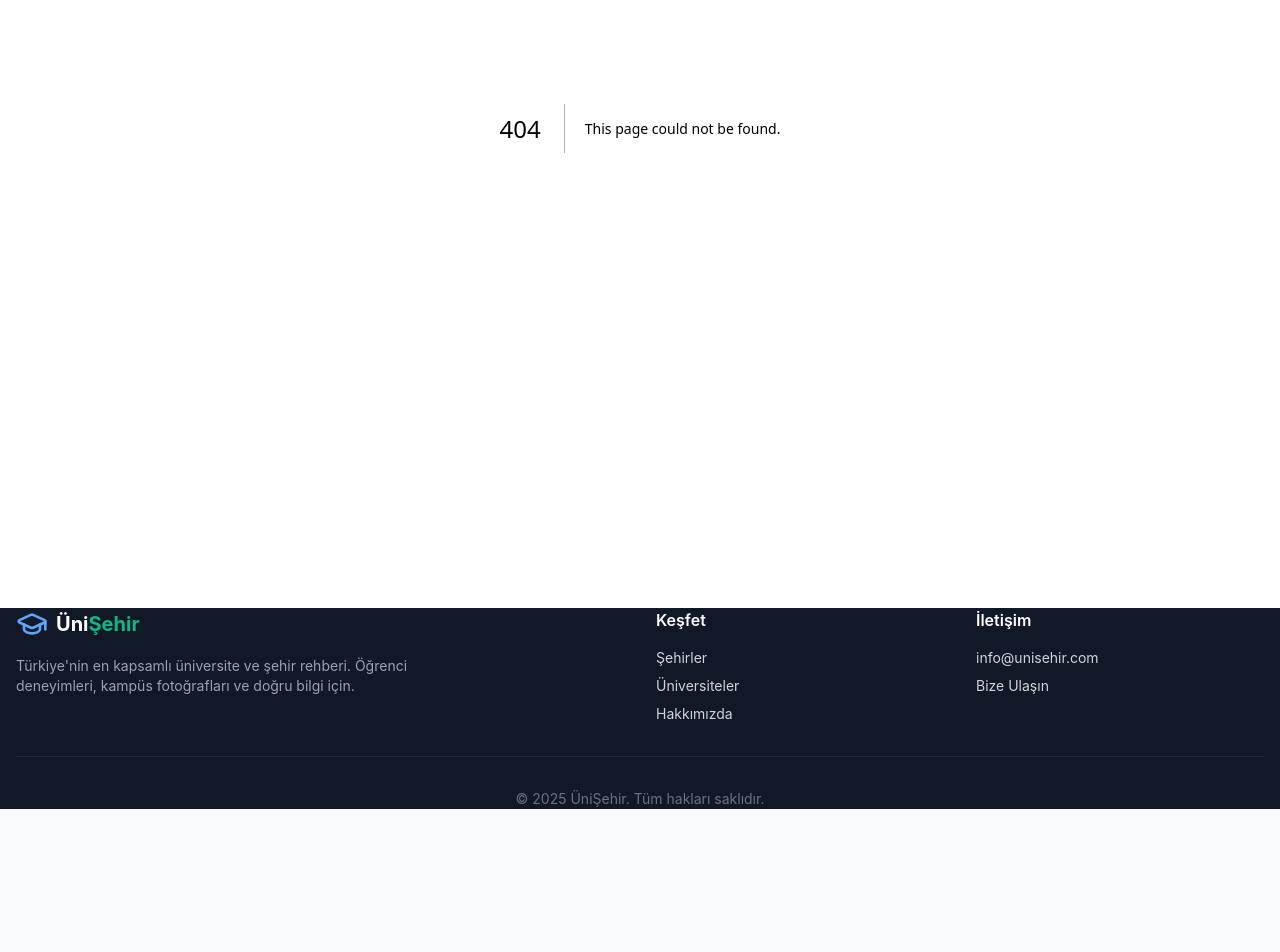
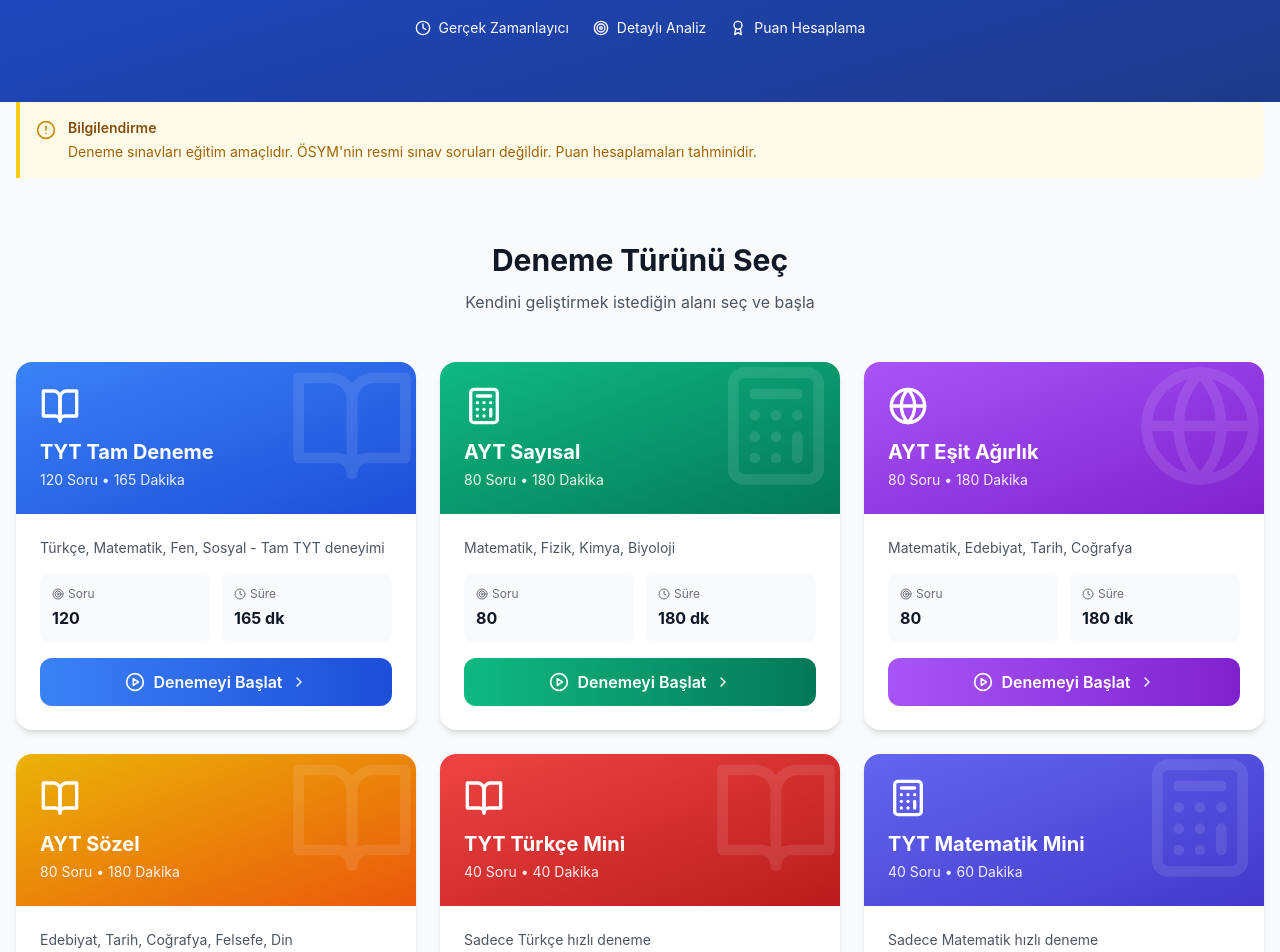
Before and after one commit to burakucnn52-lab/unisehir, a Next.js app: page /deneme-sinavi in a window 1280 px wide. Before the commit this address had no page. Shown: the part 380-1332 px from the top of the page. Before the commit the page ends 1189 px from the top, so only its background shows below. Built offline with nearby package versions, Linux system fonts and the light colour scheme.

Commit message:
Create page.tsx

```diff
--- /dev/null
+++ b/src/app/deneme-sinavi/page.tsx
@@ -0,0 +1,236 @@
+'use client'
+
+import Link from 'next/link'
+import { Clock, BookOpen, Calculator, Beaker, Globe, Target, ChevronRight, PlayCircle, Award, AlertCircle } from 'lucide-react'
+
+export default function DenemeSinaviPage() {
+  const denemeler = [
+    {
+      id: 'tyt-tam',
+      title: 'TYT Tam Deneme',
+      subtitle: '120 Soru • 165 Dakika',
+      description: 'Türkçe, Matematik, Fen, Sosyal - Tam TYT deneyimi',
+      duration: 165,
+      questions: 120,
+      icon: BookOpen,
+      color: 'primary',
+      gradient: 'from-blue-500 to-blue-700',
+    },
+    {
+      id: 'ayt-sayisal',
+      title: 'AYT Sayısal',
+      subtitle: '80 Soru • 180 Dakika',
+      description: 'Matematik, Fizik, Kimya, Biyoloji',
+      duration: 180,
+      questions: 80,
+      icon: Calculator,
+      color: 'accent',
+      gradient: 'from-emerald-500 to-emerald-700',
+    },
+    {
+      id: 'ayt-esit-agirlik',
+      title: 'AYT Eşit Ağırlık',
+      subtitle: '80 Soru • 180 Dakika',
+      description: 'Matematik, Edebiyat, Tarih, Coğrafya',
+      duration: 180,
+      questions: 80,
+      icon: Globe,
+      color: 'purple',
+      gradient: 'from-purple-500 to-purple-700',
+    },
+    {
+      id: 'ayt-sozel',
+      title: 'AYT Sözel',
+      subtitle: '80 Soru • 180 Dakika',
+      description: 'Edebiyat, Tarih, Coğrafya, Felsefe, Din',
+      duration: 180,
+      questions: 80,
+      icon: BookOpen,
+      color: 'yellow',
+      gradient: 'from-yellow-500 to-orange-600',
+    },
+    {
+      id: 'tyt-turkce',
+      title: 'TYT Türkçe Mini',
+      subtitle: '40 Soru • 40 Dakika',
+      description: 'Sadece Türkçe hızlı deneme',
+      duration: 40,
+      questions: 40,
+      icon: BookOpen,
+      color: 'red',
+      gradient: 'from-red-500 to-red-700',
+    },
+    {
+      id: 'tyt-matematik',
+      title: 'TYT Matematik Mini',
+      subtitle: '40 Soru • 60 Dakika',
+      description: 'Sadece Matematik hızlı deneme',
+      duration: 60,
+      questions: 40,
+      icon: Calculator,
+      color: 'indigo',
+      gradient: 'from-indigo-500 to-indigo-700',
+    },
+  ]
+
+  return (
+    <div className="min-h-screen bg-gray-50">
+      {/* Hero */}
+      <section className="bg-gradient-to-br from-primary-700 to-primary-900 text-white py-16">
+        <div className="container-custom">
+          <div className="max-w-3xl mx-auto text-center">
+            <div className="inline-flex items-center gap-2 bg-white/10 backdrop-blur-sm border border-white/20 rounded-full px-4 py-2 mb-6">
+              <Target className="w-4 h-4 text-accent-400" />
+              <span className="text-sm font-medium">Gerçek Sınav Deneyimi</span>
+            </div>
+            <h1 className="text-4xl md:text-6xl font-bold mb-4">
+              Deneme Sınavı Modu
+            </h1>
+            <p className="text-xl text-primary-100 mb-8">
+              Gerçek sınav ortamında kendini test et. Zamanlayıcı, cevap kağıdı ve detaylı analiz.
+            </p>
+            <div className="flex flex-wrap items-center justify-center gap-6 text-sm">
+              <div className="flex items-center gap-2">
+                <Clock className="w-4 h-4 text-accent-400" />
+                <span>Gerçek Zamanlayıcı</span>
+              </div>
+              <div className="flex items-center gap-2">
+                <Target className="w-4 h-4 text-accent-400" />
+                <span>Detaylı Analiz</span>
+              </div>
+              <div className="flex items-center gap-2">
+                <Award className="w-4 h-4 text-accent-400" />
+                <span>Puan Hesaplama</span>
+              </div>
+            </div>
+          </div>
+        </div>
+      </section>
+
+      {/* Uyarı Kutusu */}
+      <div className="container-custom mt-8">
+        <div className="bg-yellow-50 border-l-4 border-yellow-400 p-4 rounded-r-lg flex items-start gap-3">
+          <AlertCircle className="w-5 h-5 text-yellow-600 flex-shrink-0 mt-0.5" />
+          <div className="text-sm">
+            <p className="font-semibold text-yellow-800 mb-1">Bilgilendirme</p>
+            <p className="text-yellow-700">
+              Deneme sınavları eğitim amaçlıdır. ÖSYM'nin resmi sınav soruları değildir.
+              Puan hesaplamaları tahminidir.
+            </p>
+          </div>
+        </div>
+      </div>
+
+      {/* Deneme Kartları */}
+      <section className="py-16">
+        <div className="container-custom">
+          <div className="text-center mb-12">
+            <h2 className="text-3xl font-bold text-gray-900 mb-3">
+              Deneme Türünü Seç
+            </h2>
+            <p className="text-gray-600">
+              Kendini geliştirmek istediğin alanı seç ve başla
+            </p>
+          </div>
+
+          <div className="grid grid-cols-1 md:grid-cols-2 lg:grid-cols-3 gap-6">
+            {denemeler.map((deneme) => (
+              <div
+                key={deneme.id}
+                className="bg-white rounded-2xl shadow-md hover:shadow-2xl transition-all hover:-translate-y-1 overflow-hidden group"
+              >
+                {/* Kart Üstü */}
+                <div className={`bg-gradient-to-br ${deneme.gradient} p-6 text-white relative overflow-hidden`}>
+                  <div className="absolute top-0 right-0 opacity-10">
+                    <deneme.icon className="w-32 h-32" />
+                  </div>
+                  <div className="relative z-10">
+                    <deneme.icon className="w-10 h-10 mb-3" />
+                    <h3 className="text-xl font-bold mb-1">{deneme.title}</h3>
+                    <p className="text-sm opacity-90">{deneme.subtitle}</p>
+                  </div>
+                </div>
+
+                {/* Kart İçi */}
+                <div className="p-6">
+                  <p className="text-gray-600 text-sm mb-4">
+                    {deneme.description}
+                  </p>
+
+                  <div className="grid grid-cols-2 gap-3 mb-4">
+                    <div className="bg-gray-50 rounded-lg p-3">
+                      <div className="flex items-center gap-1 text-gray-500 text-xs mb-1">
+                        <Target className="w-3 h-3" />
+                        Soru
+                      </div>
+                      <div className="font-bold text-gray-900">{deneme.questions}</div>
+                    </div>
+                    <div className="bg-gray-50 rounded-lg p-3">
+                      <div className="flex items-center gap-1 text-gray-500 text-xs mb-1">
+                        <Clock className="w-3 h-3" />
+                        Süre
+                      </div>
+                      <div className="font-bold text-gray-900">{deneme.duration} dk</div>
+                    </div>
+                  </div>
+
+                  <Link
+                    href={`/deneme-sinavi/${deneme.id}`}
+                    className={`w-full bg-gradient-to-r ${deneme.gradient} text-white py-3 rounded-xl font-semibold flex items-center justify-center gap-2 hover:shadow-lg transition-all group-hover:scale-105`}
+                  >
+                    <PlayCircle className="w-5 h-5" />
+                    Denemeyi Başlat
+                    <ChevronRight className="w-4 h-4" />
+                  </Link>
+                </div>
+              </div>
+            ))}
+          </div>
+        </div>
+      </section>
+
+      {/* Özellikler */}
+      <section className="py-16 bg-white">
+        <div className="container-custom">
+          <div className="text-center mb-12">
+            <h2 className="text-3xl font-bold text-gray-900 mb-3">
+              Neden ÜniŞehir Denemeleri?
+            </h2>
+          </div>
+
+          <div className="grid grid-cols-1 md:grid-cols-3 gap-8">
+            <div className="text-center">
+              <div className="w-16 h-16 bg-primary-100 rounded-2xl flex items-center justify-center mx-auto mb-4">
+                <Clock className="w-8 h-8 text-primary-600" />
+              </div>
+              <h3 className="font-bold text-gray-900 mb-2">Gerçekçi Zamanlayıcı</h3>
+              <p className="text-gray-600 text-sm">
+                Gerçek sınavda olduğu gibi kronometre çalışır. Kendini baskı altında dene.
+              </p>
+            </div>
+
+            <div className="text-center">
+              <div className="w-16 h-16 bg-accent-100 rounded-2xl flex items-center justify-center mx-auto mb-4">
+                <Target className="w-8 h-8 text-accent-600" />
+              </div>
+              <h3 className="font-bold text-gray-900 mb-2">Detaylı Analiz</h3>
+              <p className="text-gray-600 text-sm">
+                Hangi konuda güçlü, hangi konuda zayıfsın? Detaylı rapor al.
+              </p>
+            </div>
+
+            <div className="text-center">
+              <div className="w-16 h-16 bg-yellow-100 rounded-2xl flex items-center justify-center mx-auto mb-4">
+                <Award className="w-8 h-8 text-yellow-600" />
+              </div>
+              <h3 className="font-bold text-gray-900 mb-2">Puan Tahmini</h3>
+              <p className="text-gray-600 text-sm">
+                Yaklaşık YKS puanını gör. Hangi üniversiteye girebilirsin?
+              </p>
+            </div>
+          </div>
+        </div>
+      </section>
+    </div>
+  )
+}
```
